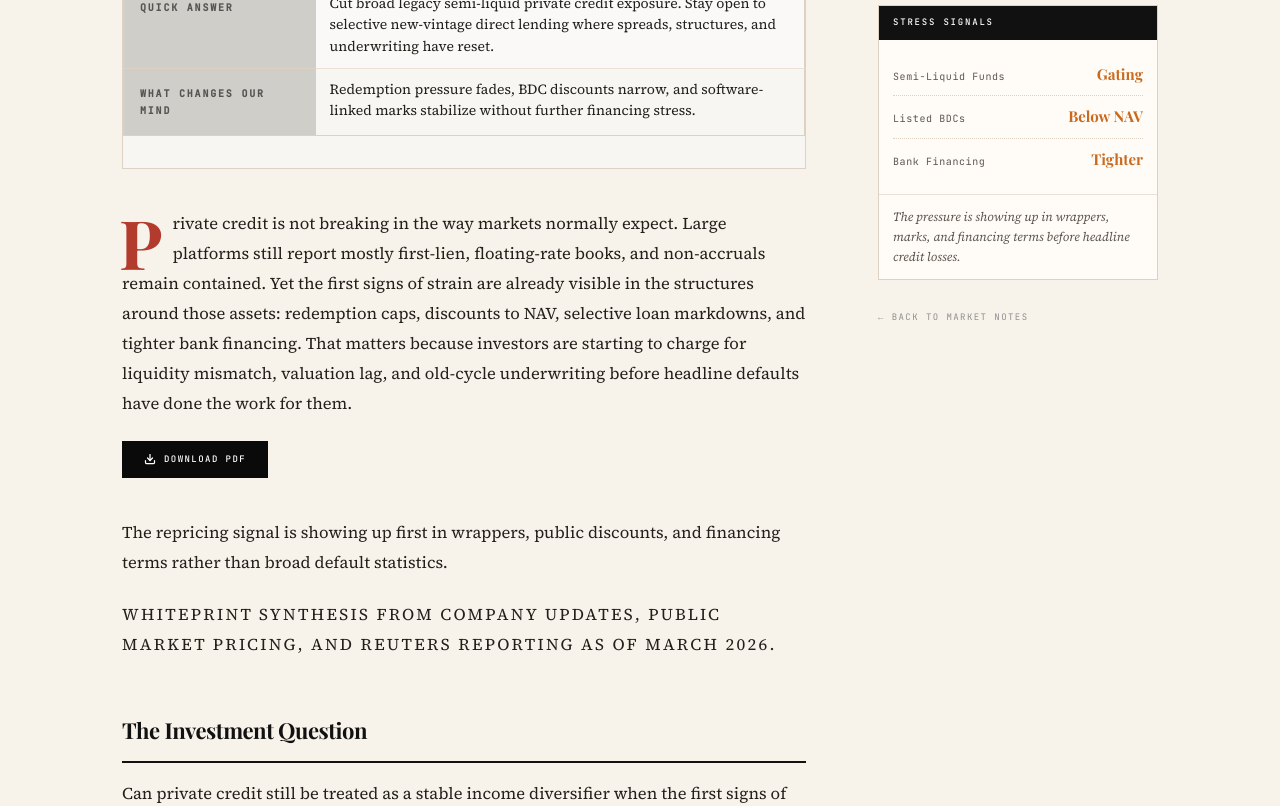
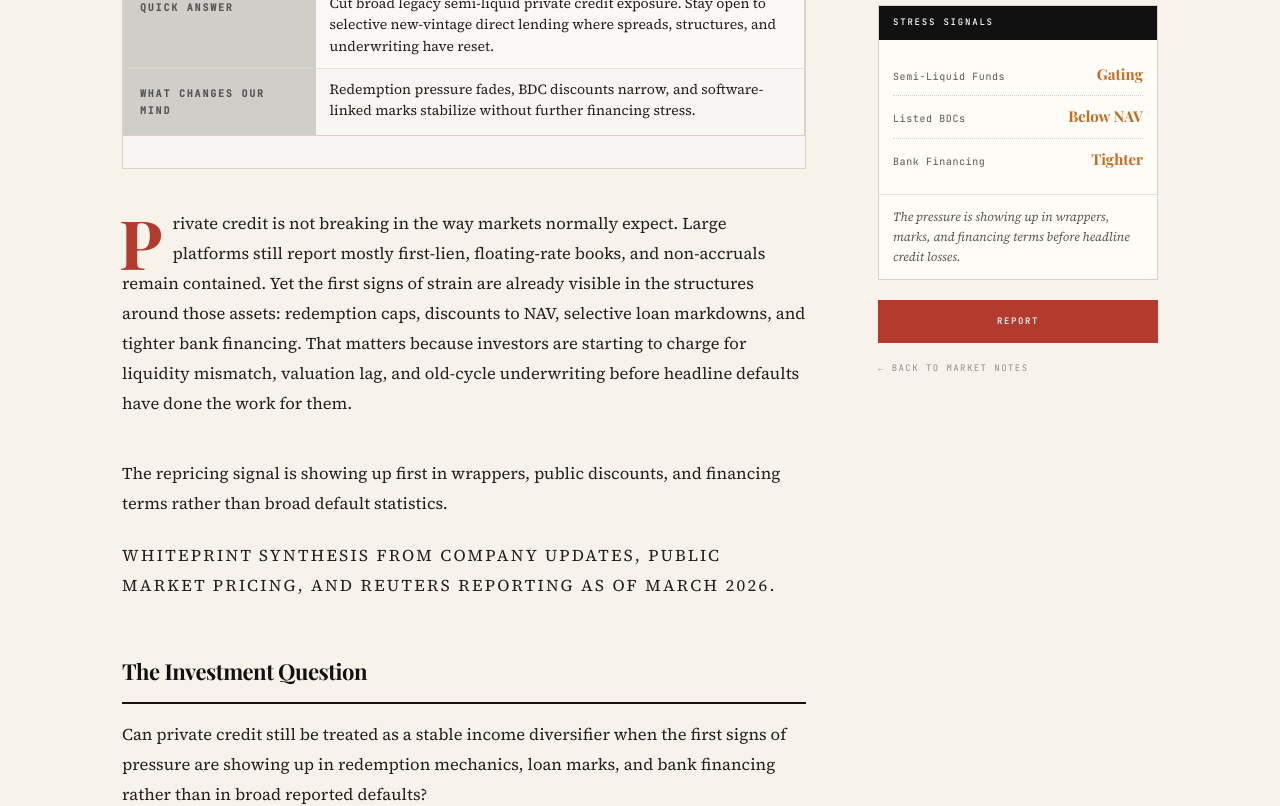
Before and after one commit to chirrr7/WhitePrint, a Next.js app: page /posts/private-credit-first-crack-wrapper in a window 1280 px wide. Shown: the part 957-1763 px from the top of the page. Built offline with nearby package versions, Linux system fonts and the light colour scheme; a web font is replaced by a local one.

Commit message:
Move report button to market note sidebar

```diff
--- a/app/posts/[slug]/article.module.css
+++ b/app/posts/[slug]/article.module.css
@@ -533,6 +533,36 @@
   color: var(--ink);
 }
 
+.sidebarReportButton {
+  width: 100%;
+  justify-content: center;
+  align-items: center;
+  background: var(--accent);
+  color: #fff;
+  border: 1px solid var(--accent);
+  font-family: var(--mono);
+  letter-spacing: 0.18em;
+  text-transform: uppercase;
+  padding: 13px 16px;
+  font-size: 9px;
+  font-weight: 500;
+  text-decoration: none;
+  transition:
+    background 0.15s,
+    border-color 0.15s,
+    filter 0.15s,
+    transform 0.15s;
+  display: inline-flex;
+}
+
+.sidebarReportButton:hover {
+  background: var(--accent);
+  border-color: var(--accent);
+  color: #fff;
+  filter: brightness(0.92);
+  transform: translateY(-1px);
+}
+
 /* ── References ── */
 .references {
   max-width: var(--max-content);
--- a/app/posts/[slug]/page.tsx
+++ b/app/posts/[slug]/page.tsx
@@ -215,6 +215,16 @@ export default async function PostPage({ params }: Props) {
             </>
           )}
 
+          {post.reportDownload ? (
+            <a
+              href={post.reportDownload.href}
+              download={post.reportDownload.filename}
+              className={s.sidebarReportButton}
+            >
+              {post.reportDownload.label ?? "Report"}
+            </a>
+          ) : null}
+
           {/* Back link */}
           <div style={{ marginTop: 8 }}>
             <Link
--- a/components/post-body.tsx
+++ b/components/post-body.tsx
@@ -1,6 +1,5 @@
 import Link from "next/link"
 import type { ComponentPropsWithoutRef, ReactNode } from "react"
-import { DownloadButton } from "@/app/models/download-button"
 import {
   DisclaimerBox,
   PullQuote,
@@ -92,7 +91,6 @@ export const articleBodyComponents = {
   DisclaimerBox,
   StickyTable,
   StickyLayout,
-  DownloadButton,
 }
 
 export const postBodyComponents = {
@@ -182,5 +180,4 @@ export const postBodyComponents = {
   DisclaimerBox,
   StickyTable,
   StickyLayout,
-  DownloadButton,
 }
--- a/content/posts/private-credit-first-crack-wrapper.mdx
+++ b/content/posts/private-credit-first-crack-wrapper.mdx
@@ -17,6 +17,10 @@ marketNoteTable:
   whatChangesOurMind: >-
     Redemption pressure fades, BDC discounts narrow, and software-linked marks
     stabilize without further financing stress.
+reportDownload:
+  href: "/market-notes/private-credit-market-note-pdf"
+  filename: "private-credit-market-note-whiteprint-revised.pdf"
+  label: "Report"
 sidebarCards:
   - title: "Market Snapshot"
     rows:
@@ -43,14 +47,6 @@ sidebarCards:
 ---
 
 Private credit is not breaking in the way markets normally expect. Large platforms still report mostly first-lien, floating-rate books, and non-accruals remain contained. Yet the first signs of strain are already visible in the structures around those assets: redemption caps, discounts to NAV, selective loan markdowns, and tighter bank financing. That matters because investors are starting to charge for liquidity mismatch, valuation lag, and old-cycle underwriting before headline defaults have done the work for them.
-
-<div style={{ margin: "8px 0 28px" }}>
-  <DownloadButton
-    href="/market-notes/private-credit-market-note-pdf"
-    filename="private-credit-market-note-whiteprint-revised.pdf"
-    label="Download PDF"
-  />
-</div>
 
 <ResearchTable
   caption="The repricing signal is showing up first in wrappers, public discounts, and financing terms rather than broad default statistics."
--- a/lib/content/posts.ts
+++ b/lib/content/posts.ts
@@ -11,6 +11,7 @@ import {
   postCategories,
   type PostCategory,
   type PostMeta,
+  type ReportDownloadData,
   type SidebarCard,
 } from "@/lib/post-meta"
 
@@ -38,6 +39,11 @@ const marketNoteTableSchema = z.object({
   quickAnswer: z.string().trim().min(1),
   whatChangesOurMind: z.string().trim().min(1),
 })
+const reportDownloadSchema = z.object({
+  href: z.string().trim().min(1),
+  filename: z.string().trim().min(1),
+  label: z.string().trim().min(1).optional(),
+})
 
 const postFrontmatterSchema = z.object({
   title: z.string().trim().min(1),
@@ -52,6 +58,7 @@ const postFrontmatterSchema = z.object({
   eyebrow: z.string().trim().optional(),
   stance: z.string().trim().optional(),
   marketNoteTable: marketNoteTableSchema.optional(),
+  reportDownload: reportDownloadSchema.optional(),
   sidebarCards: z.array(sidebarCardSchema).max(4).optional(),
 })
 
@@ -137,6 +144,7 @@ function buildPostMeta(source: PostSource): PostMeta {
     eyebrow: frontmatter.eyebrow,
     stance: frontmatter.stance,
     marketNoteTable: frontmatter.marketNoteTable as MarketNoteTableData | undefined,
+    reportDownload: frontmatter.reportDownload as ReportDownloadData | undefined,
     sidebarCards: frontmatter.sidebarCards as SidebarCard[] | undefined,
   }
 }
```
Also changed, not shown: lib/post-meta.ts (+7 -0 lines).
